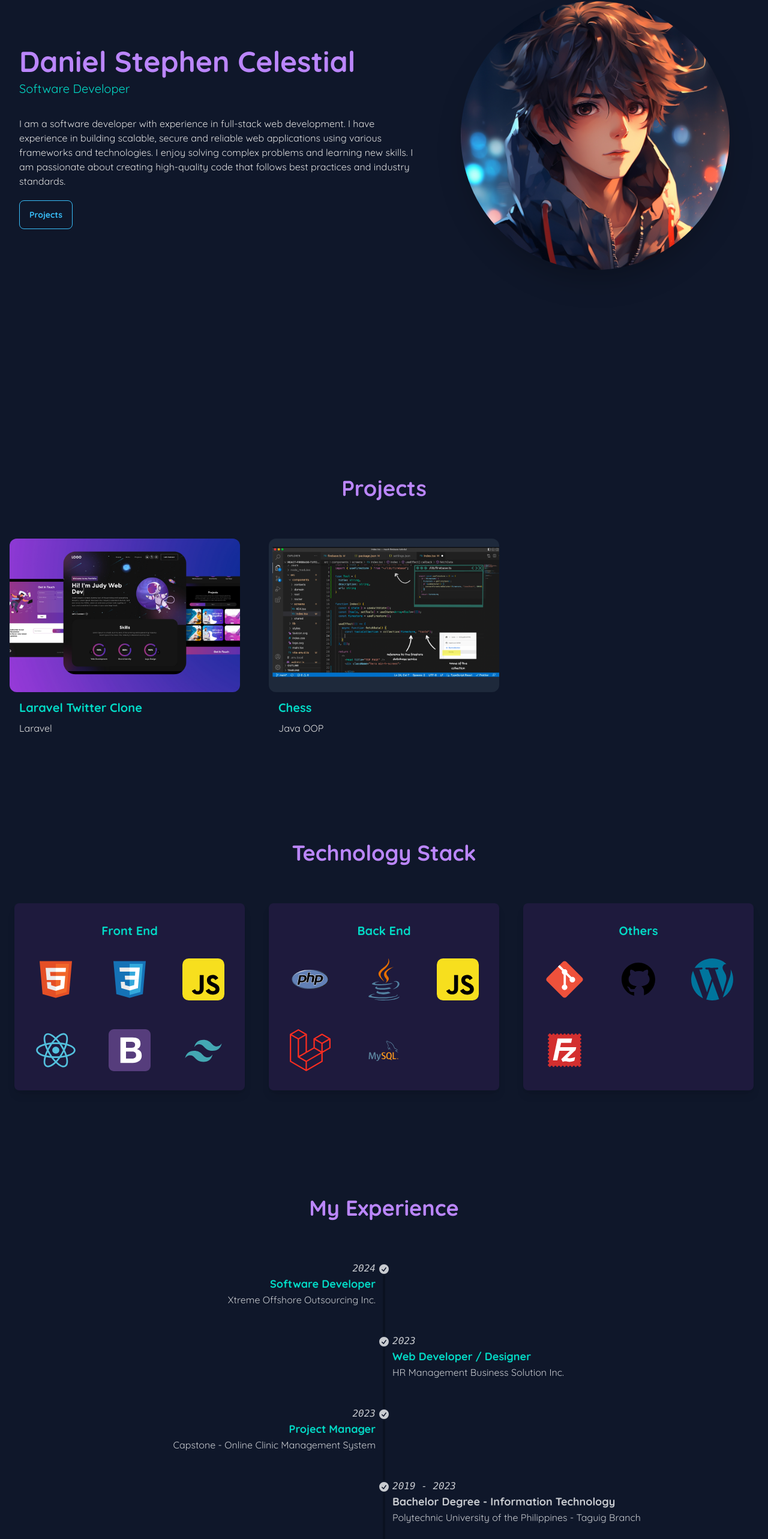
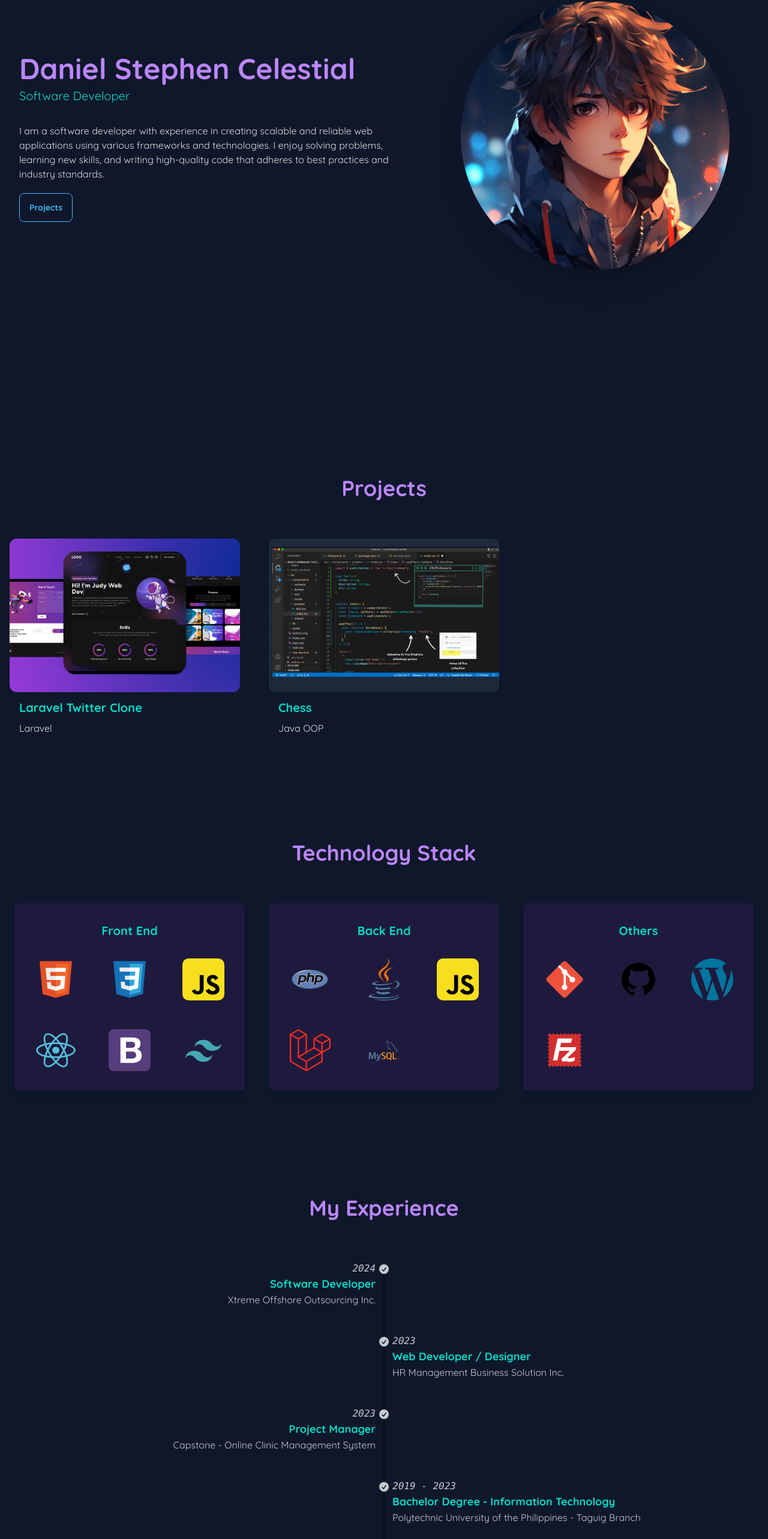
Before and after one commit to dscelestial/Portfolio, a React (Vite) app: page / in a window 1280 px wide. Shown: the part 220-2786 px from the top of the page at 60% size. Built offline with nearby package versions, Linux system fonts and the light colour scheme.

Commit message:
Minor changes

```diff
--- a/src/components/Experience/Experience.jsx
+++ b/src/components/Experience/Experience.jsx
@@ -83,7 +83,7 @@ const Experience = () => {
                     </div>
                     <div className="timeline-end mb-10">
                         <time className="font-mono italic">2019 - 2023</time>
-                        <div className="text-lg font-black">Bachelor Degree - Information Technology</div>
+                        <div className="text-lg font-black text-secondary">Bachelor Degree - Information Technology</div>
                         Polytechnic University of the Philippines - Taguig Branch
                     </div>
                     <hr />
@@ -104,7 +104,7 @@ const Experience = () => {
                     </div>
                     <div className="timeline-start mb-10 md:text-end">
                         <time className="font-mono italic">2017 - 2019</time>
-                        <div className="text-lg font-black">Senior High School - Information Communication Technology</div>
+                        <div className="text-lg font-black text-secondary">Senior High School - Information Communication Technology</div>
                         Senator Renato Companero Cayetano Memorial Science High School
                     </div>
                 </li>
--- a/src/components/Hero/Hero.jsx
+++ b/src/components/Hero/Hero.jsx
@@ -8,7 +8,7 @@ const Hero = () => {
             <div className='md:pr-10 mb-10 md:mb-0 text-center md:text-left'>
                 <h2 className='text-4xl md:text-5xl py-2 text-primary font-semibold'>Daniel Stephen Celestial</h2>
                 <h3 className='text-lg md:text-xl pb-3 text-secondary'>Software Developer</h3>
-                <p className='text-sm md:text-base py-5 leading-7 text-text'>I am a software developer with experience in full-stack web development. I have experience in building scalable, secure and reliable web applications using various frameworks and technologies. I enjoy solving complex problems and learning new skills. I am passionate about creating high-quality code that follows best practices and industry standards.</p>
+                <p className='text-sm md:text-base py-5 leading-7 text-text'>I am a software developer with experience in creating scalable and reliable web applications using various frameworks and technologies. I enjoy solving problems, learning new skills, and writing high-quality code that adheres to best practices and industry standards.</p>
                 <div>
                     <a href='#projects'>
                         <button className="btn btn-outline btn-primary">Projects</button>
--- a/src/index.css
+++ b/src/index.css
@@ -12,4 +12,5 @@
 
 html{
     font-family: "Quicksand", sans-serif;
+    scroll-behavior: smooth;
 }
```
Also changed, not shown: src/components/Experience/Experience.css (deleted).
